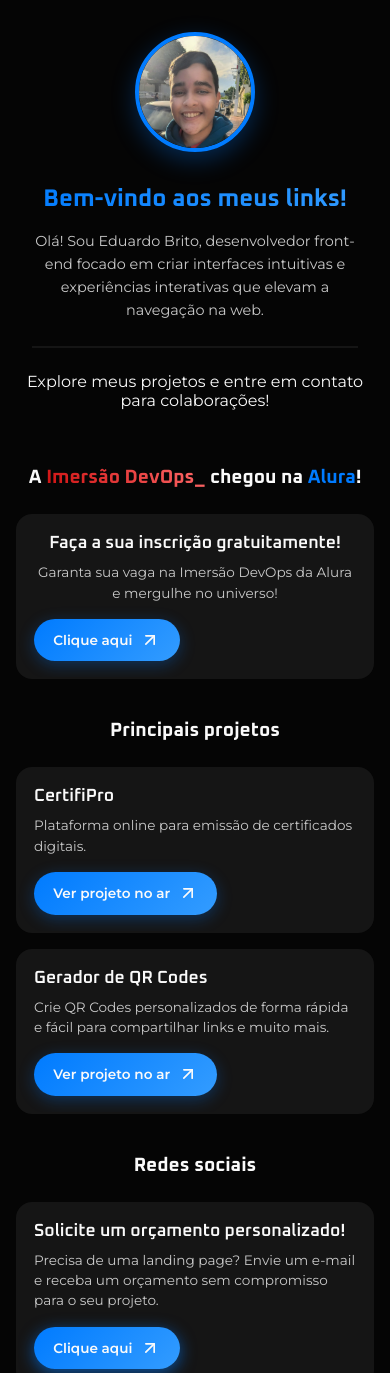
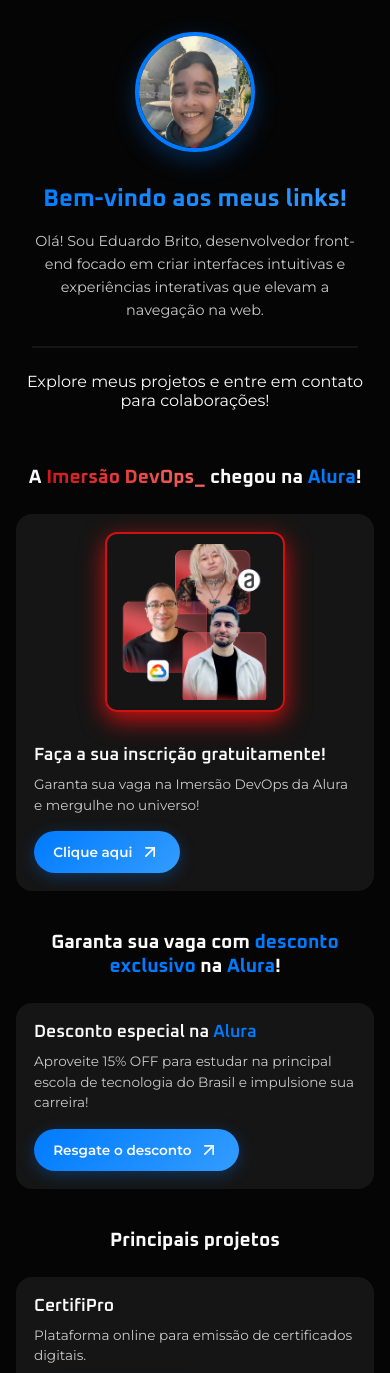
Before and after one commit to Duduubas/links-profile, a Vue app: page / in a window 390 px wide. Shown: the top 1373 px of the page. Built offline with nearby package versions, Linux system fonts and the light colour scheme; a web font is replaced by a local one.

Commit message:
✨ Adicionado: seção de desconto exclusivo da Alura na página inicial, com informações e link para resgate.

```diff
--- a/src/views/HomePage.vue
+++ b/src/views/HomePage.vue
@@ -51,6 +51,21 @@
                             <div class="card-image-alura">
                                 <img src="../assets/public/alura-imersao.png" alt="Imagem dos instrutores imersão devops">
                             </div>
+                        </li>
+                    </div>
+
+                      <!-- Título da imersão -->
+                      <div class="section-title">
+                        <h2>Garanta sua vaga com <span class="highlight-blue">desconto exclusivo</span> na <span class="highlight-blue">Alura</span>!</h2>
+                      </div>
+
+                    <div class="card-standard">
+                        <li>
+                            <h3>Desconto especial na <span class="highlight-blue">Alura</span></h3>
+                            <p>Aproveite 15% OFF para estudar na principal escola de tecnologia do Brasil e impulsione sua carreira!</p>
+                            <a href="https://www.alura.com.br/indica-dev/duduubas" target="_blank" class="link-button">
+                                Resgate o desconto <ArrowUpRight :size="20"/>
+                            </a>
                         </li>
                     </div>
 
@@ -464,8 +479,8 @@
 /* Tablets */
 @media (max-width: 768px) {
     .header {
-        flex-direction: column;
-        padding: 2rem 1rem 0;
+      flex-direction: column;
+      padding: 2rem 1rem 0;
     }
 
     .header-content {
@@ -497,7 +512,6 @@
     .card-with-image li {
         flex-direction: column;
         flex-direction: column-reverse;
-        text-align: center;
         gap: 2rem;
         min-height: auto;
     }
@@ -578,11 +592,6 @@
         font-size: 0.85rem;
     }
 
-    .card-image,
-    .card-image-alura {
-        display: none;
-    }
-
     .footer {
         padding: 1.5rem 1rem;
         font-size: 0.9rem;
```
